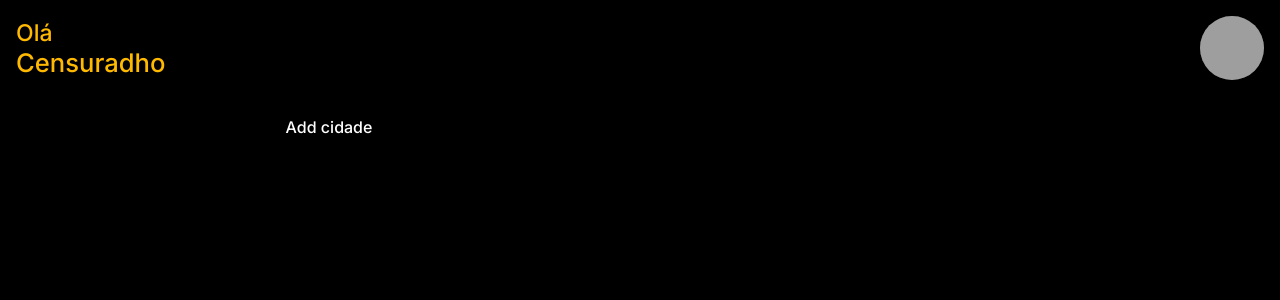
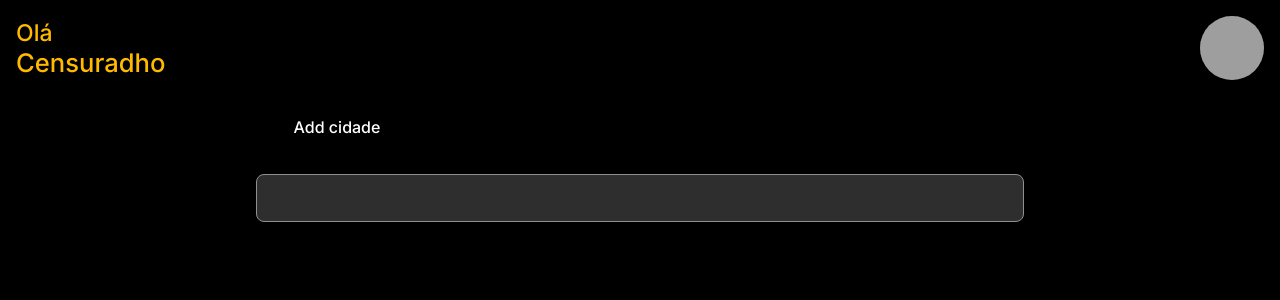
Before and after one commit to censuradho/weather-forecast-2.0, a Next.js app: page /search in a window 1280 px wide. Shown: the top 300 px of the page. Built offline with nearby package versions, Linux system fonts and the light colour scheme; grey boxes are pictures that could not be loaded; some icons are missing.

Commit message:
feat(input): add initiaç structure

```diff
--- a/components/index.ts
+++ b/components/index.ts
@@ -6,3 +6,4 @@ export * from './icon'
 export * from './button'
 export * from './dialog'
 export * from './button-icon'
+export * from './input'
--- /dev/null
+++ b/components/input/index.tsx
@@ -0,0 +1,100 @@
+import { ButtonIcon } from 'components/button-icon'
+import { Icon } from 'components/icon'
+import { IconProps } from 'components/icon/types'
+import { forwardRef, memo } from 'react'
+
+import * as Styles from './styles'
+import { InputProps } from './types'
+
+export const BaseInput = forwardRef<HTMLInputElement, InputProps>((props, ref) => {
+  const {
+    label,
+    errorMessage,
+    register,
+    fullWidth,
+    leftIcon,
+    rightIcon,
+    onLeftIconClick,
+    onRightIconClick,
+    ...otherProps
+  } = props
+  const hasError = !!errorMessage
+
+  const renderLabel = () => {
+    if (!label) return null
+    return (
+      <Styles.Label
+        htmlFor={otherProps?.id}
+        hasError={hasError}
+      >
+        {label}
+      </Styles.Label>
+    )
+  }
+
+  const renderErrorMessage = () => {
+    if (!hasError) return null
+
+    return (
+      <Styles.ErrorMessage>{errorMessage}</Styles.ErrorMessage>
+
+    )
+  }
+
+  const renderIcon = (icon: IconProps, callback?: () => void) => {
+    if (callback) {
+      return (
+        <ButtonIcon
+          onClick={callback}
+          type="button"
+          icon={icon}
+        />
+      )
+    }
+
+    return (
+      <Icon {...icon} />
+    )
+  }
+
+  const renderLeftIcon = () => {
+    if (!leftIcon) return null
+
+    return (
+      <Styles.LeftIconView>
+        {renderIcon(leftIcon, onLeftIconClick)}
+      </Styles.LeftIconView>
+    )
+  }
+
+  const renderRightIcon = () => {
+    if (!rightIcon) return null
+
+    return (
+      <Styles.RightIconView>
+        {renderIcon(rightIcon, onRightIconClick)}
+      </Styles.RightIconView>
+    )
+  }
+
+  return (
+    <Styles.Container fullWidth={fullWidth}>
+      {renderLabel()}
+      <Styles.IconView>
+        {renderLeftIcon()}
+        <Styles.Input
+          {...otherProps}
+          ref={ref}
+          {...register}
+          hasError={hasError}
+          hasLeftIcon={!!leftIcon}
+          hasRightIcon={!!rightIcon}
+        />
+        {renderRightIcon()}
+      </Styles.IconView>
+      {renderErrorMessage()}
+    </Styles.Container>
+  )
+})
+
+export const Input = memo(BaseInput)
--- /dev/null
+++ b/components/input/styles.tsx
@@ -0,0 +1,95 @@
+import { Typography } from 'components/typography'
+import { styled } from 'stitches.config'
+
+export const Container = styled('div', {
+  display: 'flex',
+  flexDirection: 'column',
+  gap: '1rem',
+
+  variants: {
+    fullWidth: {
+      true: {
+        width: '100%'
+      }
+    }
+  }
+})
+
+export const Input = styled('input', {
+  borderColor: '$highlight',
+  borderWidth: '1px',
+  background: '$foreground',
+  width: '100%',
+  borderStyle: 'solid',
+  height: '3rem',
+  borderRadius: '$default',
+  outline: 'none',
+  padding: '0 1rem',
+  '&::placeholder': {
+    color: '$highlight',
+    fontSize: '0.8rem',
+    fontWeight: 400
+  },
+
+  '&:focus': {
+    borderColor: '$primary'
+  },
+
+  variants: {
+    hasLeftIcon: {
+      true: {
+        paddingLeft: '2.52rem'
+      }
+    },
+    hasRightIcon: {
+      true: {
+        paddingRight: '2.7rem'
+      }
+    },
+    hasError: {
+      true: {
+        borderColor: '$error',
+        color: '$error'
+      }
+    }
+  }
+})
+
+export const Label = styled('label', {
+  cursor: 'pointer',
+
+  variants: {
+    hasError: {
+      true: {
+        color: '$error'
+      }
+    }
+  }
+})
+
+export const ErrorMessage = styled(Typography, {
+  color: '$error'
+})
+
+export const LeftIconView = styled('div', {
+  position: 'absolute',
+  left: '1rem',
+  display: 'flex',
+  justifyContent: 'center',
+  alignItems: 'center'
+})
+
+export const RightIconView = styled('div', {
+  position: 'absolute',
+  right: '1rem',
+  display: 'flex',
+  justifyContent: 'center',
+  alignItems: 'center'
+})
+
+export const IconView = styled('div', {
+  position: 'relative',
+  width: '100%',
+  display: 'flex',
+  alignItems: 'center'
+})
--- /dev/null
+++ b/components/input/types.ts
@@ -0,0 +1,33 @@
+import { VariantProps } from '@stitches/react'
+import { IconProps } from 'components/icon/types'
+import { InputHTMLAttributes } from 'react'
+import { UseFormRegisterReturn } from 'react-hook-form/dist/types'
+
+import { Container } from './styles'
+
+type RootInputProps = Pick<InputHTMLAttributes<HTMLInputElement>,
+  'onChange'
+  | 'onFocus'
+  | 'onBlur'
+  | 'name'
+  | 'id'
+  | 'placeholder'
+  | 'defaultValue'
+  | 'type'
+  | 'autoFocus'
+>
+
+type InputStylesProps = Pick<VariantProps<typeof Container>,
+  'fullWidth'
+>
+export interface InputProps extends
+  RootInputProps,
+  InputStylesProps {
+  label?: string
+  register?: UseFormRegisterReturn
+  errorMessage?: string
+  leftIcon?: IconProps
+  rightIcon?: IconProps
+  onRightIconClick?: () => void;
+  onLeftIconClick?: () => void;
+}
--- a/components/typography/types.ts
+++ b/components/typography/types.ts
@@ -9,4 +9,5 @@ export interface TypographyProps extends
 VariantProps<typeof Typography> {
   children: ReactNode
   color?: keyof typeof theme.colors
+  as?: any
 }
--- a/layout/search/index.tsx
+++ b/layout/search/index.tsx
@@ -1,5 +1,5 @@
 
-import { Box, ButtonIcon, Container, Typography } from 'components'
+import { Box, ButtonIcon, Container, Input, Typography } from 'components'
 import { MainLayout } from 'layout/main'
 import * as Styles from './styles'
 
@@ -8,11 +8,16 @@ export function SearchLayout () {
     <MainLayout>
       <Container>
         <Styles.Wrapper>
-          <Box alignItems="center">
-            <ButtonIcon
-              icon={{ name: 'arrowLeft' }}
-            />
-            <Typography color="white">Add cidade</Typography>
+          <Box flexDirection="column" gap={2}>
+            <Box alignItems="center" gap={0.5}>
+              <ButtonIcon
+                icon={{ name: 'arrowLeft' }}
+              />
+              <Typography color="white">Add cidade</Typography>
+            </Box>
+            <Styles.Form>
+              <Input />
+            </Styles.Form>
           </Box>
         </Styles.Wrapper>
       </Container>
--- a/layout/search/styles.ts
+++ b/layout/search/styles.ts
@@ -3,3 +3,5 @@ import { styled } from 'stitches.config'
 export const Wrapper = styled('div', {
   width: '100%'
 })
+
+export const Form = styled('form', {})
--- a/package.json
+++ b/package.json
@@ -21,6 +21,7 @@
     "next": "13.0.2",
     "react": "18.2.0",
     "react-dom": "18.2.0",
+    "react-hook-form": "^7.39.1",
     "typescript": "4.8.4"
   },
   "devDependencies": {
```
Also changed, not shown: 1 other file (tests, documents, lock files or other folders).
